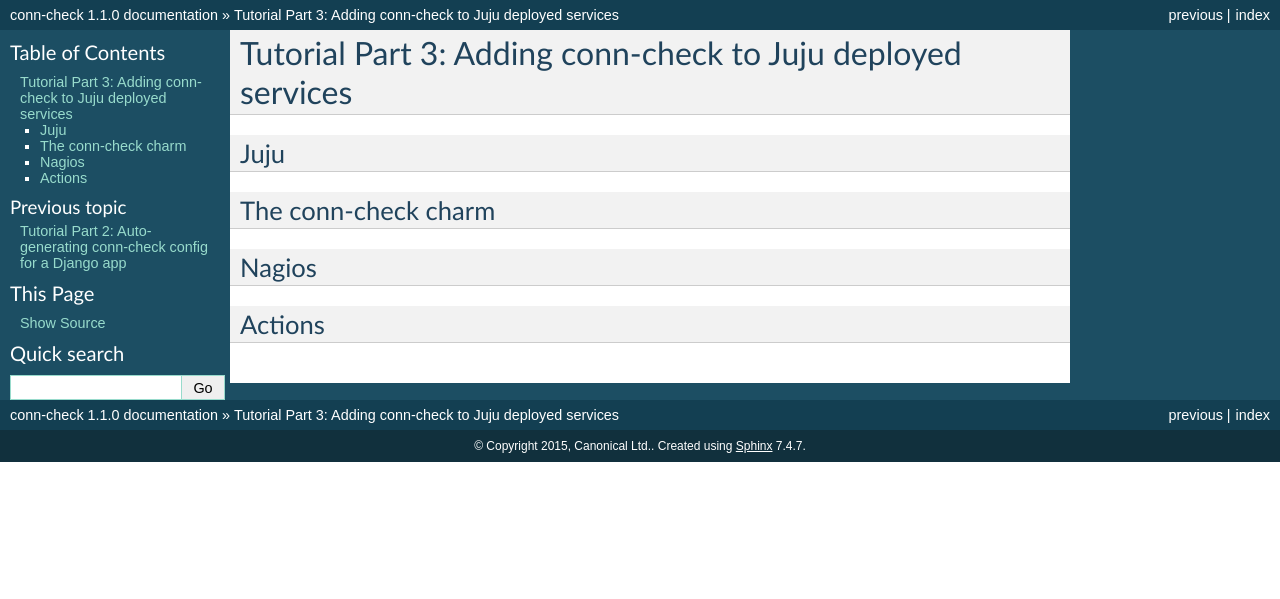
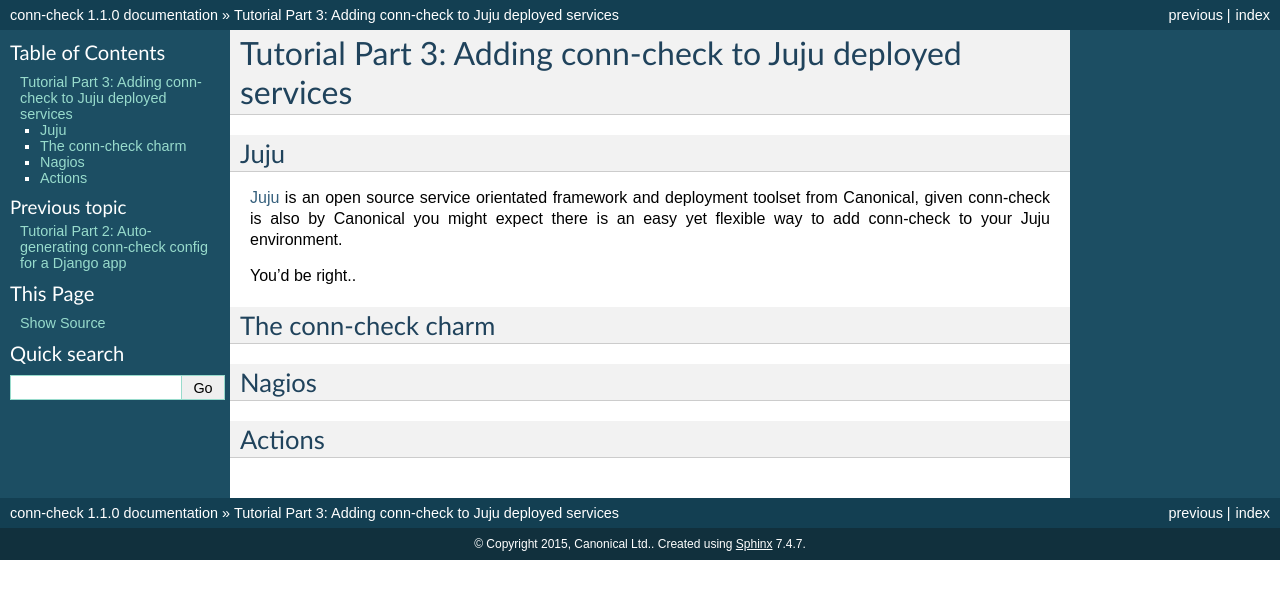
Before and after one commit to canonical-ols/conn-check, a Sphinx documentation site: the page built from docs/tutorial-part-3.rst, in a window 1280 px wide. Shown: the top 599 px of the page. Built offline with Sphinx 7.4.7, drawn with Linux system fonts in a browser that asks for light colours.

Commit message:
Add juju description

```diff
--- a/docs/tutorial-part-3.rst
+++ b/docs/tutorial-part-3.rst
@@ -4,6 +4,12 @@
 Juju
 ----
 
+`Juju <https://www.jujucharms.com/>`_ is an open source service orientated
+framework and deployment toolset from Canonical, given conn-check is also by
+Canonical you might expect there is an easy yet flexible way to add conn-check
+to your Juju environment.
+
+You'd be right..
 
 The conn-check charm
 --------------------
```
